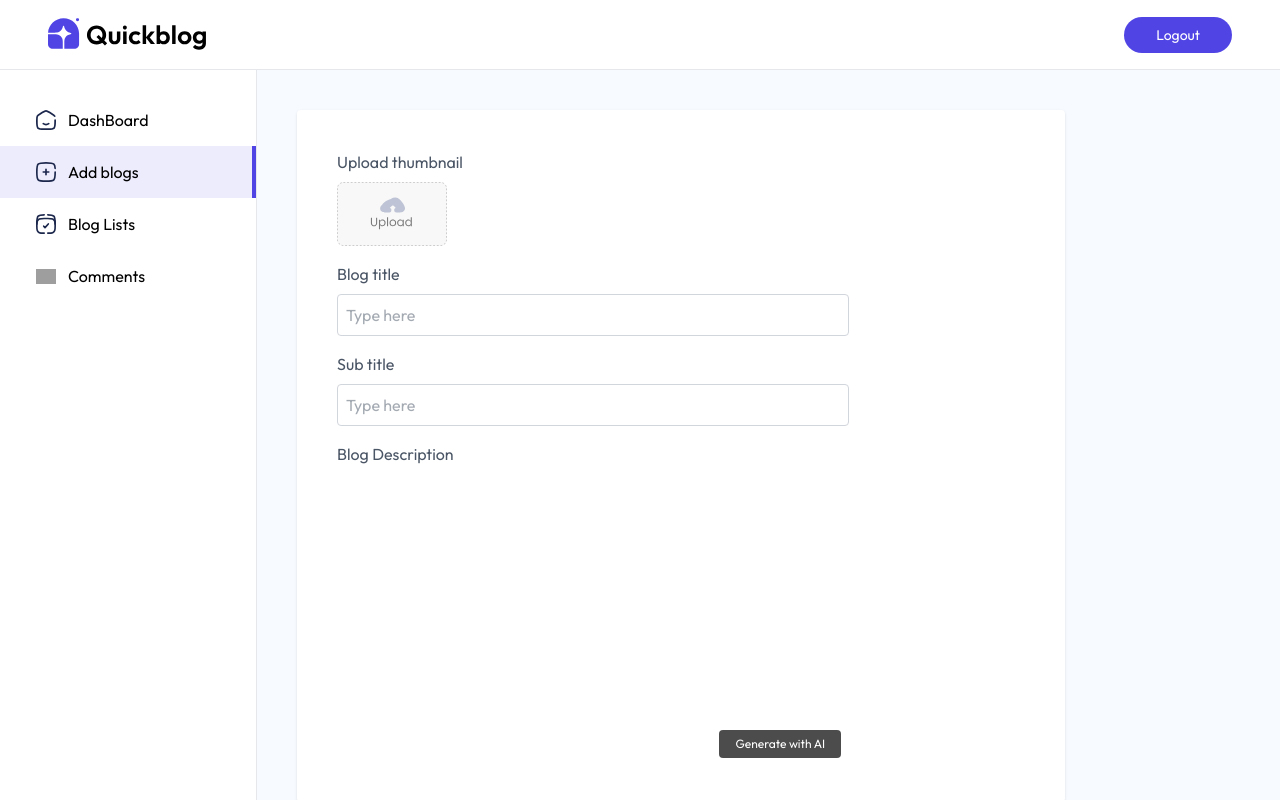
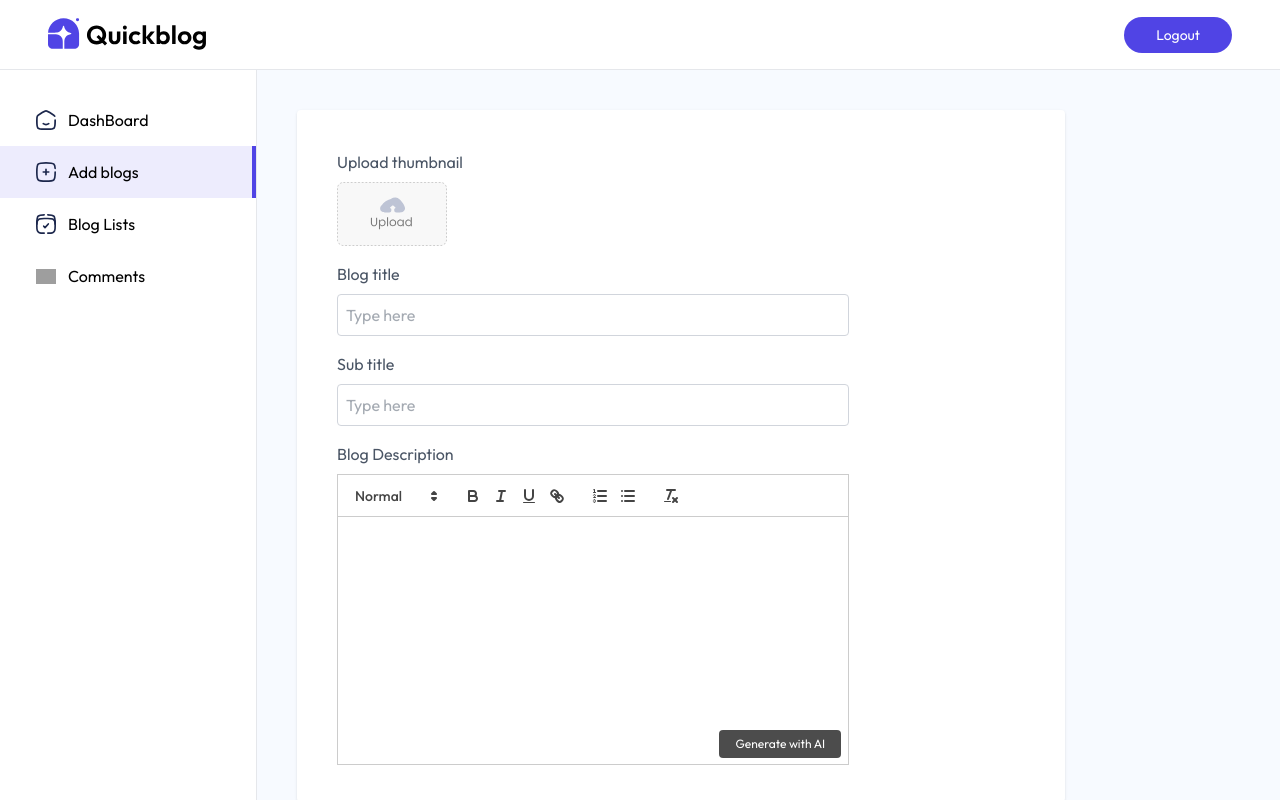
Before and after one commit to vandana512/blog-site, a React (Vite) app in the folder client/: page /admin/addBlog in a window 1280 px wide. Built offline with nearby package versions, Linux system fonts and the light colour scheme; grey boxes are pictures that could not be loaded; a web font is replaced by a local one.

Commit message:
quill setup complete

```diff
--- a/client/src/App.jsx
+++ b/client/src/App.jsx
@@ -8,6 +8,7 @@ import AddBlog from './pages/admin/AddBlog'
 import ListBlog from './pages/admin/ListBlog'
 import Comments from './pages/admin/Comments'
 import Login from './components/admin/Login'
+import 'quill/dist/quill.snow.css'
 
 const App = () => {
   return (
--- a/client/src/pages/admin/AddBlog.jsx
+++ b/client/src/pages/admin/AddBlog.jsx
@@ -1,8 +1,12 @@
-import React, { useState } from 'react'
+import React, { useEffect, useRef, useState } from 'react'
 import { assets } from '../../assets/assets'
+import Quill from 'quill'
 
 
 const AddBlog = () => {
+
+  const editorRef= useRef(null)
+  const quillRef= useRef(null)
 
   const [image, setImage]= useState(false)
   const [title, setTitle]= useState('')
@@ -17,6 +21,12 @@ const AddBlog = () => {
   const generateContent= async()=>{
 
   }
+
+  useEffect(()=>{
+    if(!quillRef.current && editorRef.current){
+      quillRef.current= new Quill(editorRef.current, {theme: 'snow'})
+    }
+  }, [])
 
   return (
     <form onSubmit={onSubmitHandler} className='flex-1 bg-blue-50/50 text-gray-600 h-full overflow-scroll'>
@@ -62,6 +72,7 @@ const AddBlog = () => {
         <p className='mt-4'>Blog Description</p>
 
         <div className='max-w-lg h-74 pb-16 sm:pb-10 pt-2 relative'>
+          <div ref={editorRef} ></div>
           <button
             type='button'
             onClick={generateContent}
```
